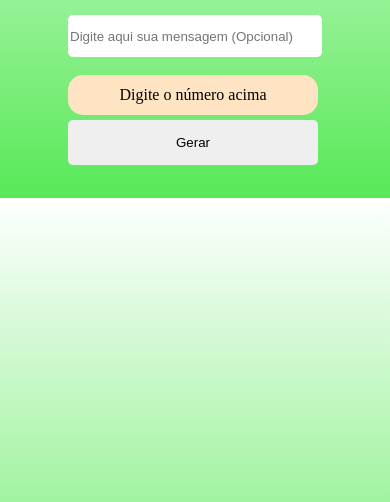
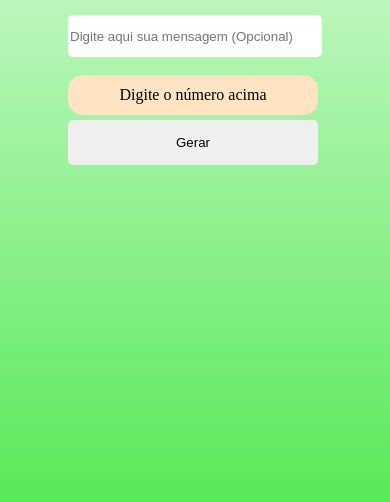
Before and after one commit to jonipequeno/whatsappSemSalvar, a plain HTML site: page index.html in a window 390 px wide. Shown: the part 342-844 px from the top of the page. Drawn offline with Linux system fonts and the light colour scheme.

Commit message:
alterando fundo

```diff
--- a/src/css/estilos.css
+++ b/src/css/estilos.css
@@ -68,11 +68,24 @@ textarea {
 }
 
 @media only screen and (max-width: 600px) {
+  body {
+    height: 100vh;
+  }
+
   img {
     width: 250px;
     height: 250px;
   }
-  h1{
+  h1 {
     font-size: 15px;
   }
+
+
+
+  @media only screen and (max-width: 900px) {
+    body {
+      height: 100vh;
+
+    }
+  }
 }
```
